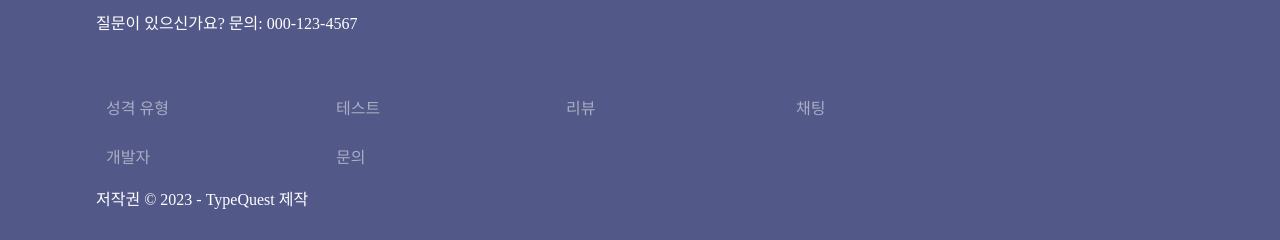
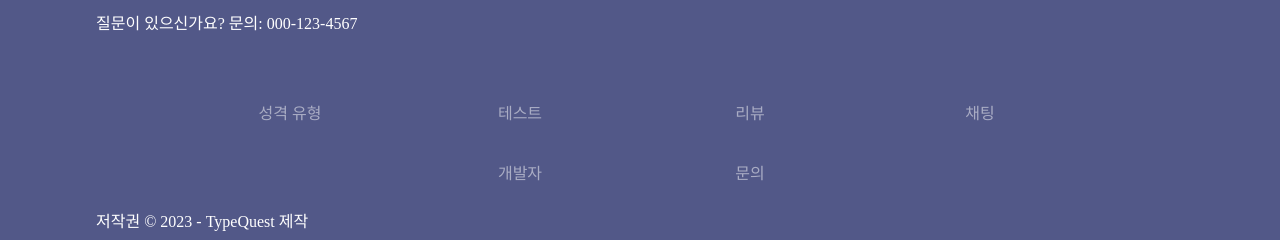
Before and after one commit to zzinis/TypeQuest_client, a React (Create React App) app: page /Review in a window 1280 px wide. Shown: the part 260-500 px from the top of the page. Built offline with nearby package versions, Linux system fonts and the light colour scheme; no server answers; a web font is replaced by a local one.

Commit message:
footer-li : css 추가, adfit : css 추가

```diff
--- a/src/assets/custom.scss
+++ b/src/assets/custom.scss
@@ -10,9 +10,14 @@
     padding: 0px;
     margin: 0px;
     flex-wrap: wrap;
-    justify-content: flex-start;
+
+    justify-content: center;
 }
 .footer-li {
+    display: flex;
+    justify-content: center;
+    align-items: center;
+    height: 35px;
     width: 200px;
     color: rgba(255, 255, 255, 0.5);
     div {
@@ -32,6 +37,10 @@ html {
 form .loginForm {
     display: flex;
     align-items: center;
+}
+.adfit {
+    margin: 10px;
+    padding: 10px;
 }
 .loginForm {
     display: flex;
```
